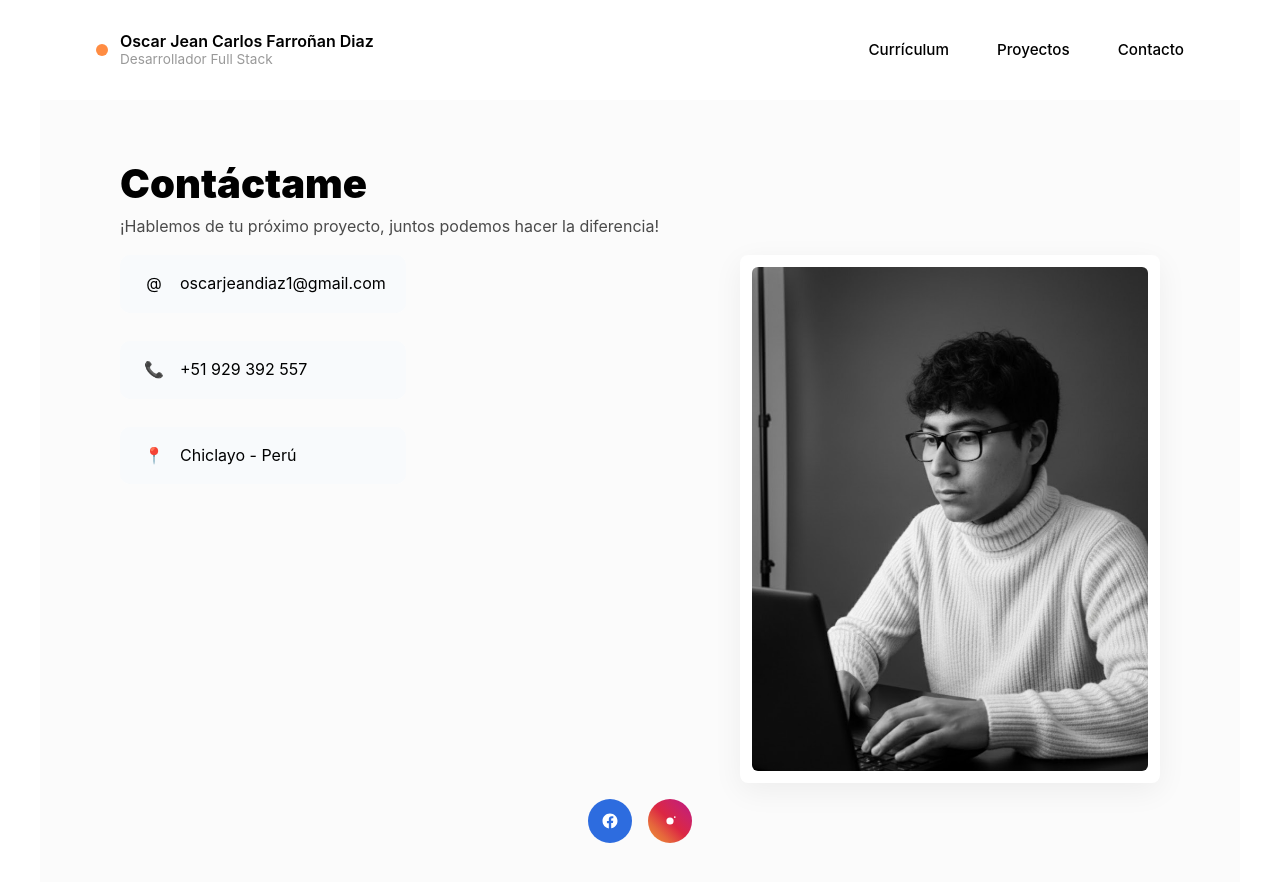
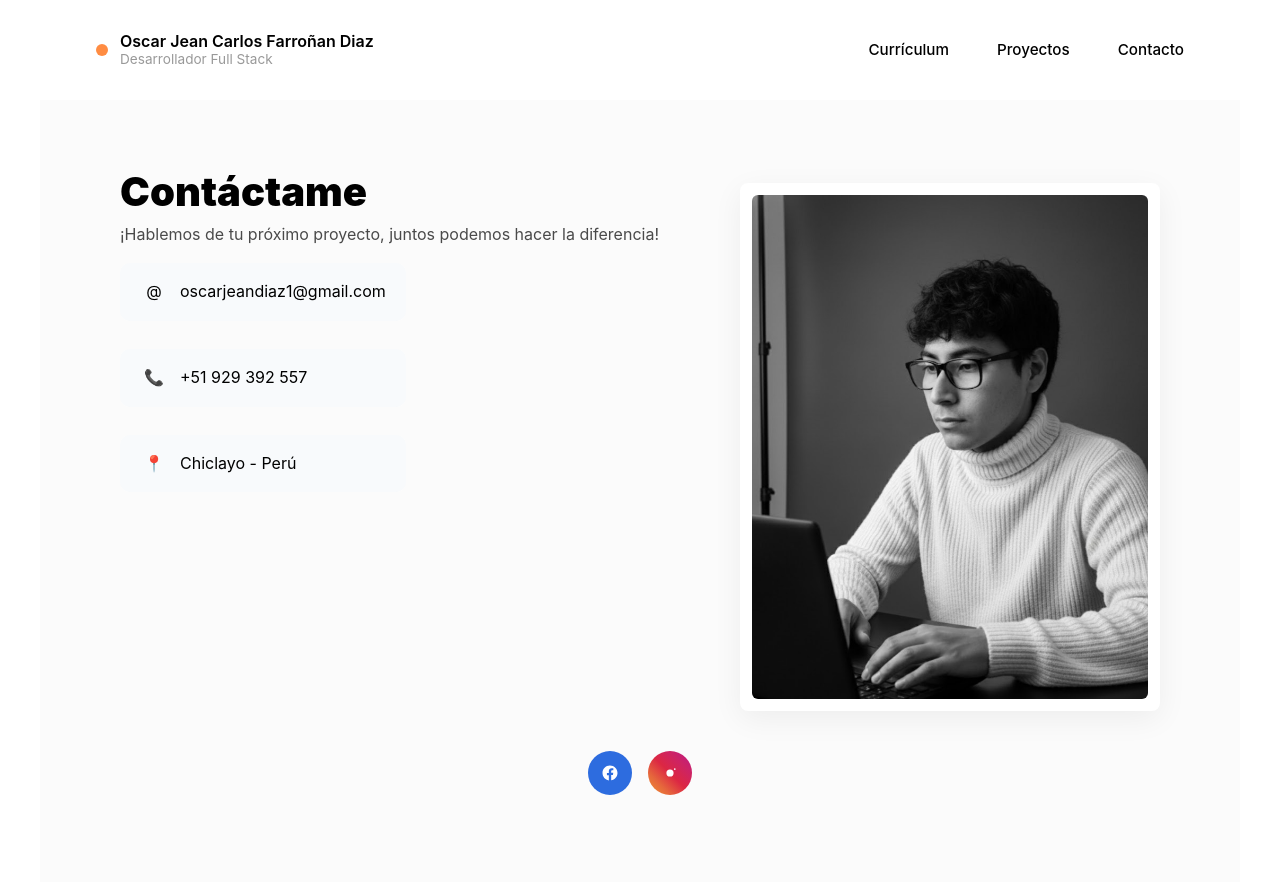
Before and after one commit to OscarStantion/MyCv-Frontend, an Angular app in the folder cvFront/: page /contacto in a window 1280 px wide. Shown: the top 882 px of the page. Built offline with nearby package versions, Linux system fonts and the light colour scheme.

Commit message:
Revert "Layout: alinear header, contenido y redes en sección Contacto; quitar desplazamientos verticales"
This reverts commit 1ff3bed5dc8f25cea08ce5561501072eec88a58b.

```diff
--- a/cvFront/src/styles.css
+++ b/cvFront/src/styles.css
@@ -1406,26 +1406,20 @@ h4 {
 
 /* Ajustes adicionales: reducir desplazamiento en desktop y ajustar tamaño en tablets */
 @media (min-width: 901px) {
-  /* Mantener la imagen alineada con el header en desktop: no desplazar verticalmente */
+  /* menos translate para mantener composición sin tanto solapamiento */
   .contact-right .photo-card {
-    transform: none !important;
-    margin-top: 0 !important;
+    transform: translateY(-80px) !important;
   }
-  /* Asegurar que los iconos sociales estén visibles y no suban por encima */
   .contact-socials {
-    transform: none !important;
-    margin-top: 1rem !important;
+    transform: translateY(-60px) !important;
   }
-  /* Reducir el padding superior del contenedor para que header y contenido queden en la misma línea visual */
-  .contact-inner { padding-top: 0.75rem !important; }
 }
 
 /* Tablets: limitar tamaño de la tarjeta/imagen para evitar solapamientos intermedios */
 @media (min-width: 601px) and (max-width: 900px) {
-  /* Tablets: limitar tamaño de la tarjeta/imagen y evitar desplazamientos grandes */
   .contact-right .photo-card {
     max-width: 320px;
-    transform: none !important;
+    transform: translateY(-48px) !important;
     margin-top: 0.5rem !important;
   }
   .contact-right img {
```
